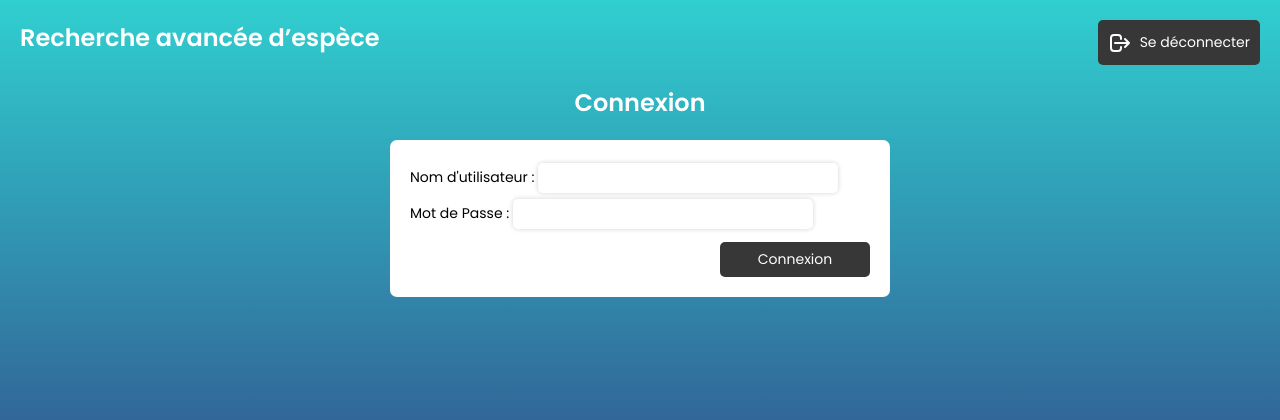
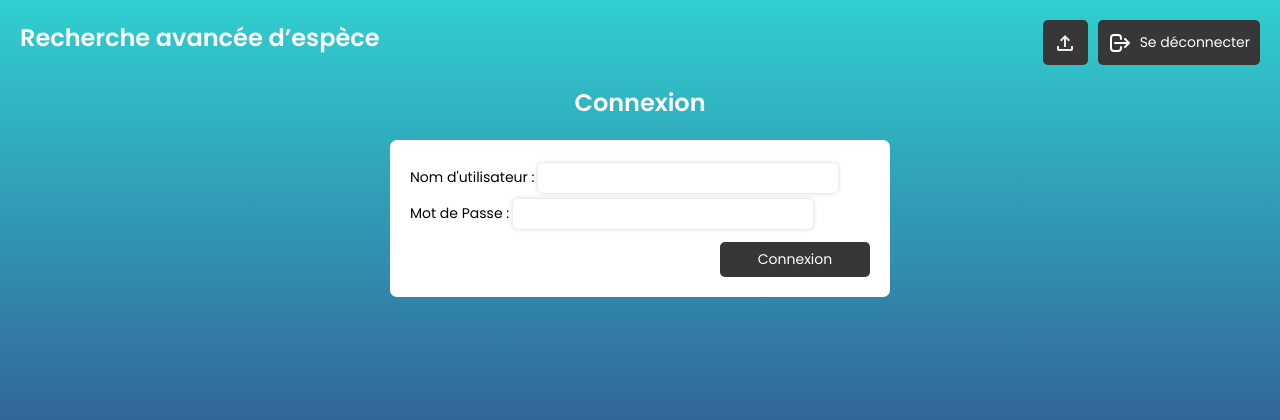
Before and after one commit to julsql/nature, a Django app: template nature/main/core/login/templates/login/module.html in a window 1280 px wide. Shown: the top 420 px of the page. Run offline with Django 4.2, Linux system fonts and the light colour scheme; the template is opened without the code that fills it: values that come from a table or form of the project are taken from there, others are empty; a user stored in the database is signed in; tables that the repository leaves empty hold one stand-in row (values such as "Sample post"); parts of the project's set-up code (start-up, migrations or seed data) failed here and were passed over.

Commit message:
display button upload

```diff
--- a/nature/main/core/load_data/get_data.py
+++ b/nature/main/core/load_data/get_data.py
@@ -17,7 +17,6 @@ from main.models.species import Species
 ## Initialisation lib ete3, décommenter ces lignes
 ## import ssl
 ## ssl._create_default_https_context = ssl._create_unverified_context
-## from ete3 import NCBITaxa
 ## ncbi = NCBITaxa()
 ## ncbi.update_taxonomy_database()
 
--- a/nature/main/static/main/assets/styles/base.css
+++ b/nature/main/static/main/assets/styles/base.css
@@ -63,10 +63,6 @@ header {
     width: 45px;
 }
 
-.upload-button {
-    display: none !important;
-}
-
 .upload-info {
     display: flex;
 }
```
